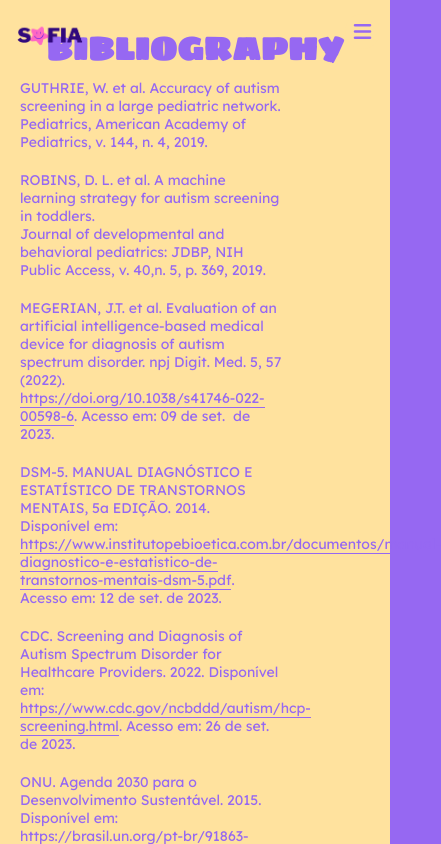
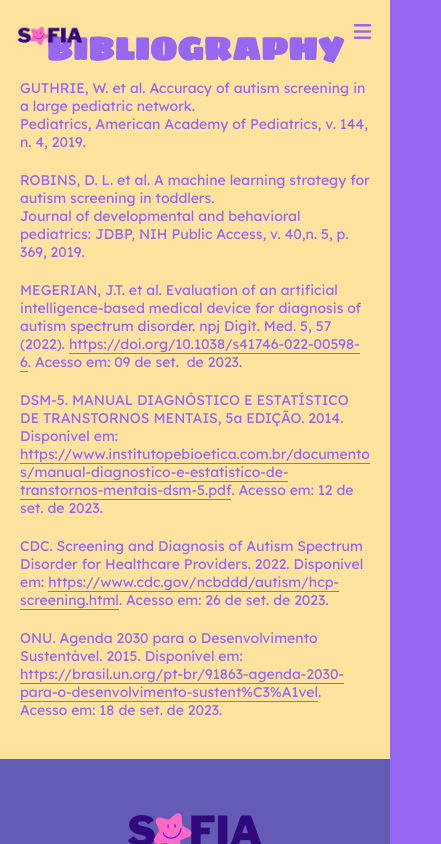
Before and after one commit to aasjunior/sofia-page, a website: page index.html in a window 390 px wide. Both pictures are taken after a click on the link "Check out our bibliography". Shown: the part 7657-8501 px from the top of the page, 441 px wide, since content can reach past the window. Drawn offline with nearby package versions, Linux system fonts and the light colour scheme.

Commit message:
head_mobile

```diff
--- a/index.html
+++ b/index.html
@@ -176,7 +176,7 @@
         <section id="bibliography">
             <h2 class="title" data-i18n="bibliography-title">BIBLIOGRAPHY</h2>
             <ul>
-                <li class="bib" data-i18n="bib-1">GUTHRIE, W. et al. Accuracy of autism screening in a large pediatric network. <br>Pediatrics, American Academy of Pediatrics, v. 144, n. 4, 2019.</li>
+                <li class="bib" >GUTHRIE, W. et al. Accuracy of autism screening in a large pediatric network. <br>Pediatrics, American Academy of Pediatrics, v. 144, n. 4, 2019.</li>
                 <li class="bib" data-i18n="bib-2">ROBINS, D. L. et al. A machine learning strategy for autism screening in toddlers. <br>Journal of developmental and behavioral pediatrics: JDBP, NIH Public Access, v. 40,n. 5, p. 369, 2019.</li>
                 <li class="bib" data-i18n="bib-3">MEGERIAN, J.T. et al. Evaluation of an artificial intelligence-based medical device for diagnosis of autism spectrum disorder. npj Digit. Med. 5, 57 (2022). <a href='https://doi.org/10.1038/s41746-022-00598-6'>https://doi.org/10.1038/s41746-022-00598-6</a>. Acesso em: 09 de set.  de 2023.</li>
                 <li class="bib" data-i18n="bib-4">DSM-5. MANUAL DIAGNÓSTICO E ESTATÍSTICO DE TRANSTORNOS MENTAIS, 5a EDIÇÃO. 2014. Disponível em: <a href='https://www.institutopebioetica.com.br/documentos/manual-diagnostico-e-estatistico-de-transtornos-mentais-dsm-5.pdf'>https://www.institutopebioetica.com.br/documentos/manual-diagnostico-e-estatistico-de-transtornos-mentais-dsm-5.pdf</a>. Acesso em: 12 de set. de 2023.</li>
--- a/src/css/styles/responsive.css
+++ b/src/css/styles/responsive.css
@@ -330,5 +330,12 @@
 
     :is(.bib) .bib, a{
         font-size: 12px;
+        word-wrap: break-word;
+    }
+
+
+    .bib{
+        min-width: 320px;
+        max-width: 100%;
     }
 }
```
